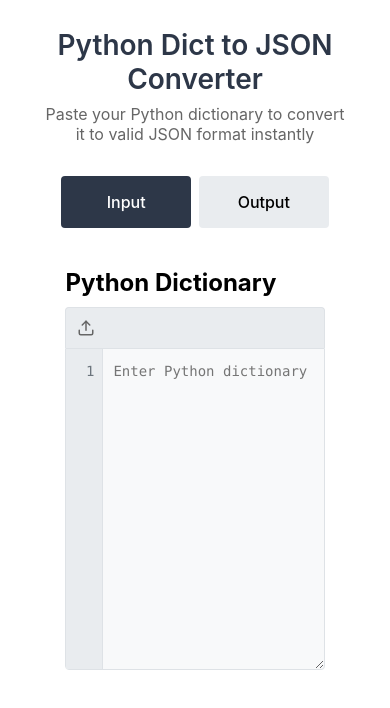
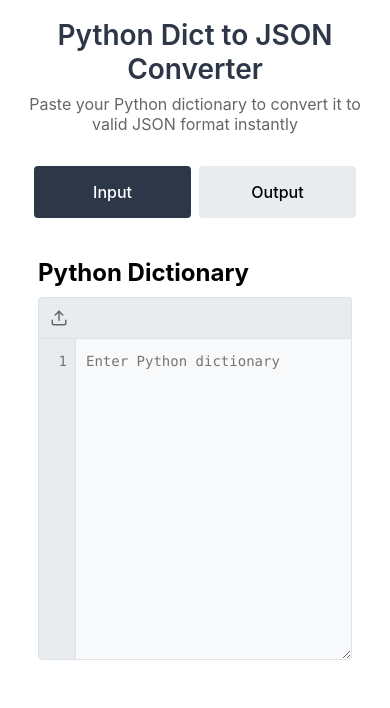
Before and after one commit to danmooney/dict2json, a React app: page / in a window 390 px wide. Shown: the top 708 px of the page. Built offline with nearby package versions, Linux system fonts and the light colour scheme.

Commit message:
Increase width of app on mobile

```diff
--- a/src/styles/layout.css
+++ b/src/styles/layout.css
@@ -3,6 +3,13 @@
   margin: 0 auto;
   padding: 20px;
   font-family: var(--font-family);
+}
+
+@media (max-width: 600px) {
+  .app {
+    max-width: 95%;
+    padding: 10px;
+  }
 }
 
 .app.full-screen {
```
